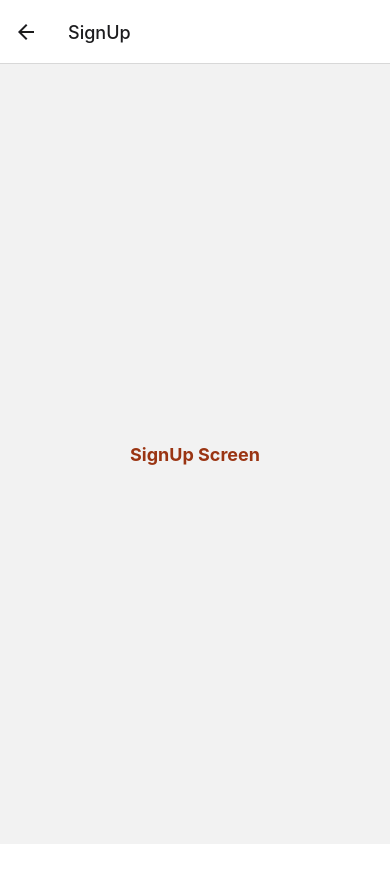
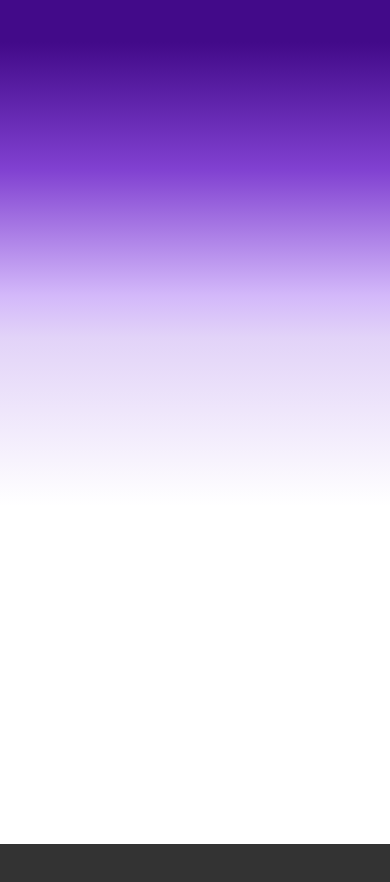
Before and after one commit to edegan-furb/Entra21-TCC, a React Native app in the folder Client/: screen /SignUp in a window 390 px wide. Shown: the top 882 px of the page. Before the commit the page ends 844 px from the top, so only its background shows below. Built offline with nearby package versions, Linux system fonts and the light colour scheme.

Commit message:
AAAAA ESTA MIERDA NO FUNFA

```diff
--- a/Client/App.js
+++ b/Client/App.js
@@ -15,6 +15,7 @@ import SettingsScreen from "./screens/SettingsScreen";
 import StartScreen from "./screens/StartScreen";
 import LogInScreen from "./screens/LogInScreen";
 import SignUpScreen from "./screens/SignUpScreen";
+import BackgroundLinear from "./components/LinearGradient";
 
 SplashScreen.preventAutoHideAsync();
 
@@ -72,7 +73,11 @@ export default function App() {
               options={{ headerShown: false }}
             />
             <Stack.Screen name="LogIn" component={LogInScreen} />
-            <Stack.Screen name="SignUp" component={SignUpScreen} />
+            <Stack.Screen
+              name="SignUp"
+              component={SignUpScreen}
+              options={{ headerShown: false }}
+            />
             <Stack.Screen name="Tasks" component={TasksScreen} />
             <Stack.Screen
               name="Tabs"
--- a/Client/package.json
+++ b/Client/package.json
@@ -30,7 +30,8 @@
     "react-native-screens": "~3.22.0",
     "react-native-svg": "13.9.0",
     "react-native-web": "~0.19.6",
-    "react-redux": "^8.1.3"
+    "react-redux": "^8.1.3",
+    "expo-linear-gradient": "~12.3.0"
   },
   "devDependencies": {
     "@babel/core": "^7.20.0"
--- a/Client/screens/SignUpScreen.js
+++ b/Client/screens/SignUpScreen.js
@@ -1,9 +1,17 @@
-import { StyleSheet, View, Text } from "react-native";
+import { StyleSheet, View, Text, Pressable, Image } from "react-native";
+import { LinearGradient } from 'expo-linear-gradient';
 
 function SignUpScreen() {
   return (
-    <View style={styles.rootContainer}>
-      <Text style={styles.text}>SignUp Screen</Text>
+    <View style={styles.container}>
+      <LinearGradient
+          colors={['#420A89', '#742dcde6', '#d3b8fa', '#e2d3f8', '#ffffff']}
+          locations={[0.05, 0.20, 0.35, 0.4, 0.6]}
+          style={styles.background}
+        />
+        <View style={styles.backButtonContainer}>
+
+        </View>
     </View>
   );
 }
@@ -11,14 +19,24 @@ function SignUpScreen() {
 export default SignUpScreen;
 
 const styles = StyleSheet.create({
-  rootContainer: {
+  container: {
     flex: 1,
-    justifyContent: "center",
-    alignItems: "center",
+    width: '100%',
+    height: '100%',
+    alignItems: "start",
+    justifyContent: "start"
   },
-  text: {
-    fontSize: 18,
-    fontWeight: "bold",
-    color: "#9a3412",
+  background: {
+    width: '100%',
+    height: '100%',
   },
+  backButtonContainer: {
+    width: '100%',
+    height: 100,
+    backgroundColor: '#333',
+  },
+  backButton: {
+    width: 30,
+    height: 30
+  }
 });
```
Also changed, not shown: Client/assets/images/backButton.png (renamed from Client/assets/images/setaRetornar.png), Client/components/LinearGradient.js (added), 1 other file (tests, documents, lock files or other folders).
